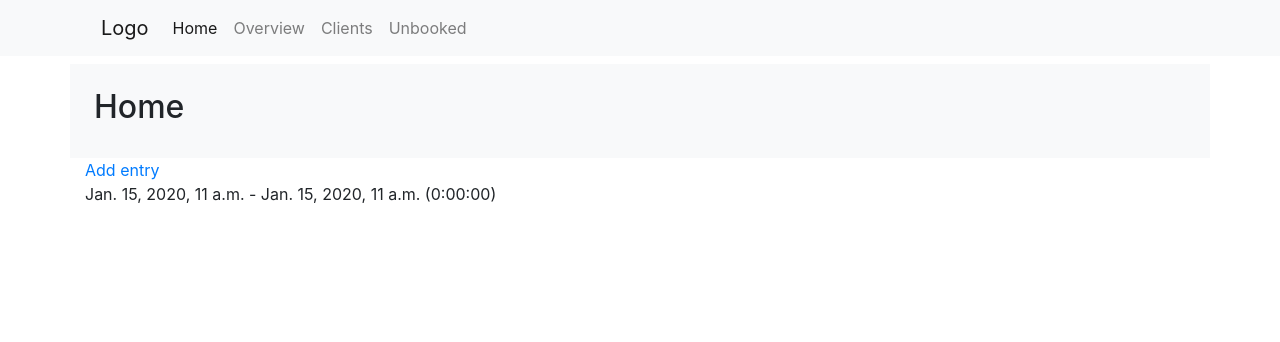
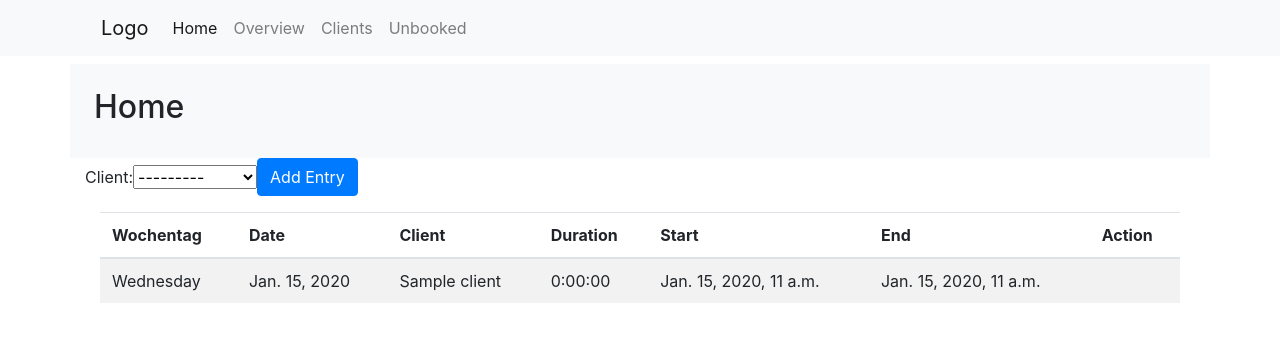
Before and after one commit to JankoTreuner/track-my-time, a Django app: page / in a window 1280 px wide. Shown: the top 342 px of the page. Run offline with Django 3.2, Linux system fonts and the light colour scheme; tables that the repository leaves empty hold one stand-in row (values such as "Sample post"); some libraries are stand-ins or nearby versions.

Commit message:
Updates the design of the entries-page

```diff
--- a/requirements.txt
+++ b/requirements.txt
@@ -1,5 +1,6 @@
 django
 django-bootstrap4
+django-bootstrap-form
 django-icons
 readabledelta
 unittest-xml-reporting
--- /dev/null
+++ b/trackmytime/timetracker/forms.py
@@ -0,0 +1,11 @@
+from django import forms
+
+from .models import Client
+
+
+class AddEntryForm(forms.Form):
+
+    client = forms.ModelChoiceField(queryset=Client.objects.all())
+
+    class Meta:
+        fields = ['client']
--- a/trackmytime/timetracker/templates/timetracker/index.html
+++ b/trackmytime/timetracker/templates/timetracker/index.html
@@ -1,5 +1,6 @@
 {% extends "base.html" %}
 {% load i18n %}
+{% load bootstrap %}
 
 {% block title %}{{ block.super }} - {% translate "Home" %}{% endblock %}
 
@@ -9,9 +10,72 @@
 
 
 {% block body %}
-        <a href="{% url 'add' %}">Add entry</a>
 
-        {% for entry in entries %}
-        <p>{{entry.start}} - {{entry.end}} ({{entry.duration}}){% if entry.is_active %}<a href="{% url 'stop' entry.id %}">Stop</a>{% endif %}</p>
-        {% endfor %}
+<form method='post' action="{% url 'add' %}" class="form-inline" >
+{% csrf_token %}
+{{form|bootstrap}}
+<button type="submit" class="btn btn-primary">{% translate "Add Entry" %}</button>
+
+</form>
+
+<div class="container">
+        <table  class="table table-striped">
+            <thead>
+                <tr>
+                    <th>
+                        {% translate "Wochentag" %}
+                    </th>
+                    <th>
+                        {% translate "Date" %}
+                    </th>
+                    <th>
+                        {% translate "Client" %}
+                    </th>
+                    <th>
+                        {% translate "Duration" %}
+                    </th>
+                    <th>
+                        {% translate "Start" %}
+                    </th>
+                    <th>
+                        {% translate "End" %}
+                    </th>
+                    <th>
+                        {% translate "Action" %}
+                    </th>
+                </tr>
+            </thead>
+    {% for entry in entries %}
+        <tr>
+            <td>
+                {{entry.date|date:"l" }}
+                </td>
+            <td>
+            {{entry.date}}
+            </td>
+            <td>
+                {{entry.client}}
+                </td>
+            <td>
+                {{entry.duration}}
+            </td>
+            <td>
+                {{entry.start}}
+                </td>
+                <td>
+                    {{entry.end}}
+                    </td>
+            <td>
+                    {% if entry.is_active %}
+                <a href="{% url 'stop' entry.id %}">{% translate 'Stop' %}</a>
+                {% endif %}
+            </td>
+        </tr>
+
+    {% endfor %}
+    </table>
+    </div>
+
+
+
 {% endblock %}}
--- a/trackmytime/timetracker/views.py
+++ b/trackmytime/timetracker/views.py
@@ -1,5 +1,6 @@
 from django.shortcuts import render, redirect
 from django.db.models import Sum
+from .forms import AddEntryForm
 
 import readabledelta
 import datetime
@@ -11,8 +12,11 @@
 def index(request):
 
     entries = TimeEntry.objects.all().order_by('-start')
+    clients = Client.objects.all()
 
-    return render(request, "timetracker/index.html", {'entries': entries})
+    form = AddEntryForm()
+
+    return render(request, "timetracker/index.html", {'entries': entries, 'clients': clients, 'form': form})
 
 
 def overview(request):
@@ -40,7 +44,25 @@
 
 
 def add(request):
-    TimeEntry.objects.create()
+
+    # if this is a POST request we need to process the form data
+    if request.method == 'POST':
+
+        # create a form instance and populate it with data from the request:
+        form = AddEntryForm(request.POST)
+
+        # check whether it's valid:
+        if form.is_valid():
+            # process the data in form.cleaned_data as required
+            # ...
+            # redirect to a new URL:
+            client_name = form.cleaned_data['client']
+            client = Client.objects.get(name=client_name)
+            TimeEntry.objects.create(client=client)
+
+            return redirect('index')
+
+
 
     return redirect('index')
 
--- a/trackmytime/trackmytime/settings.py
+++ b/trackmytime/trackmytime/settings.py
@@ -39,6 +39,7 @@
     'django.contrib.staticfiles',
 
     'bootstrap4',
+    'bootstrapform',
     'django_icons',
 
     'timetracker',
```
